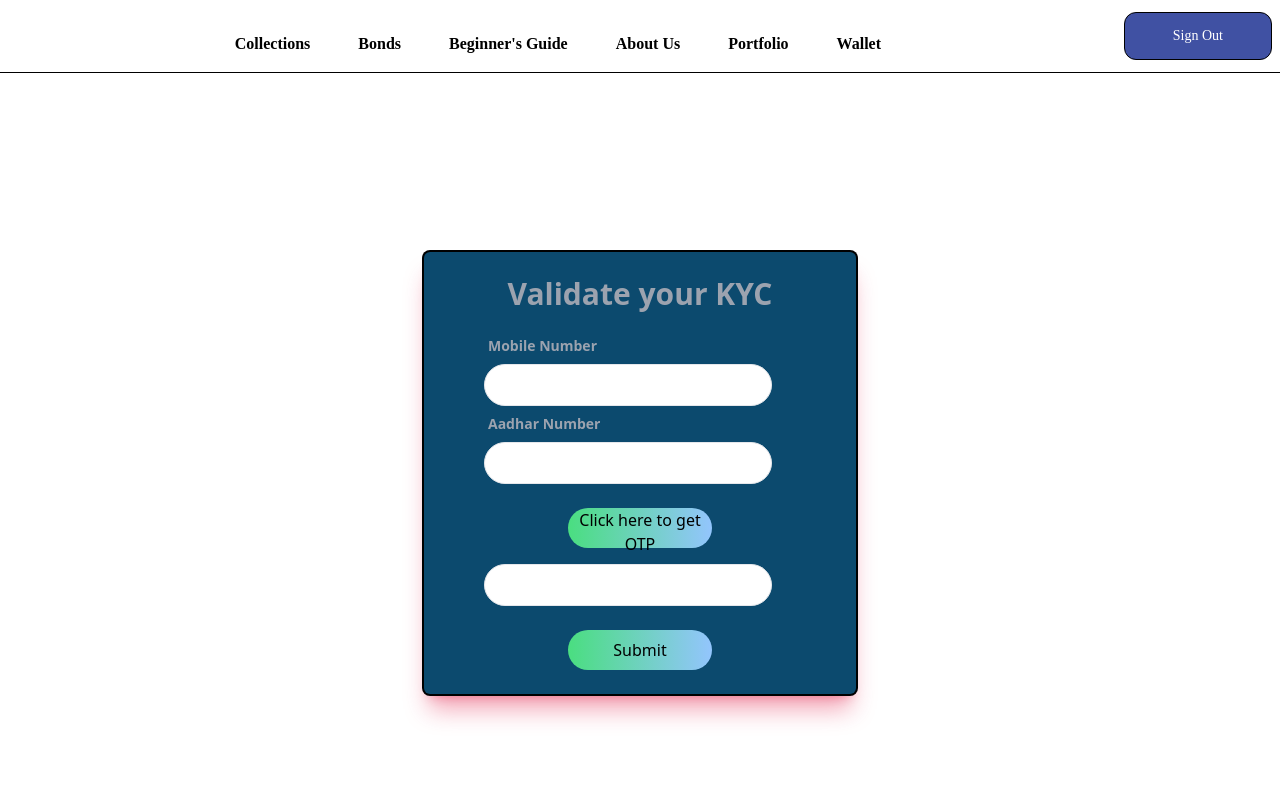
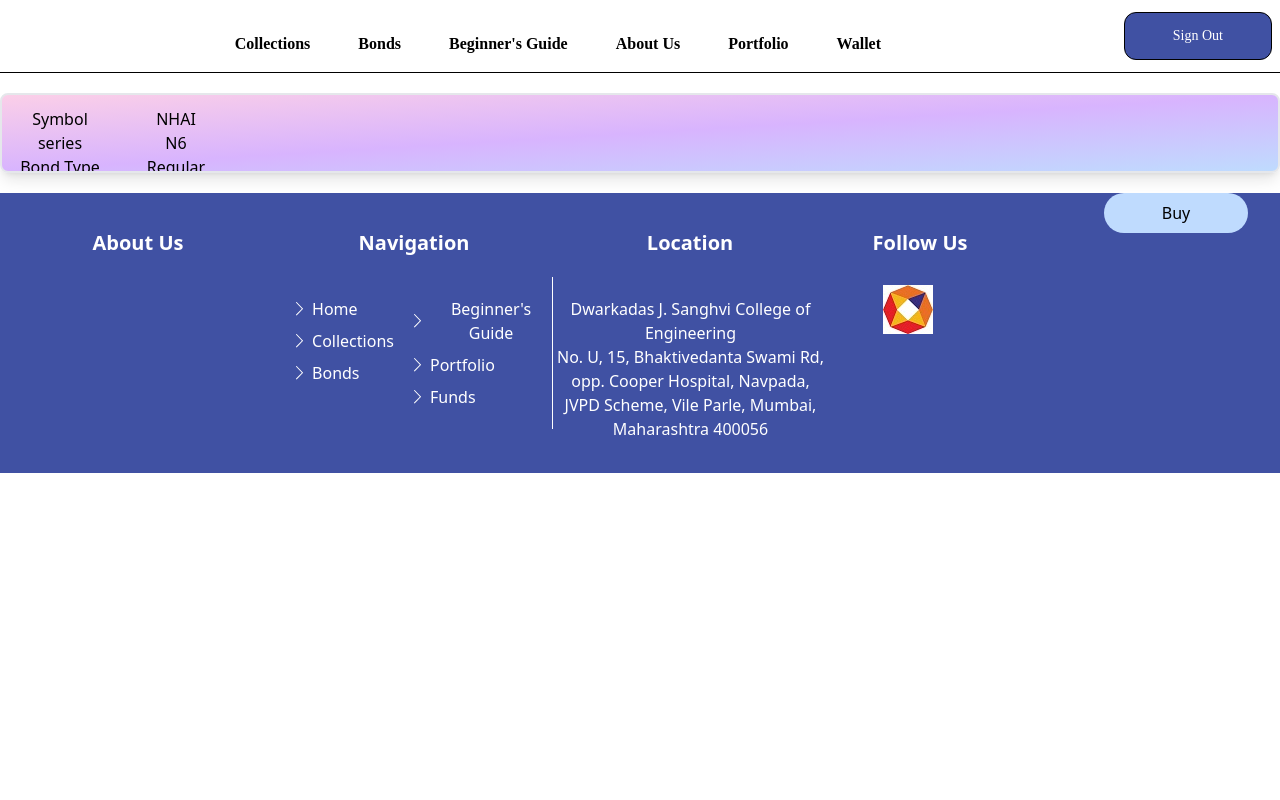
Before and after one commit to Jainilshah07/demoProject, a React (Create React App) app in the folder client/: page /order in a window 1280 px wide. Shown: the top 800 px of the page. Built offline with nearby package versions, Linux system fonts and the light colour scheme.

Commit message:
Bond1 created

```diff
--- a/client/src/App.js
+++ b/client/src/App.js
@@ -8,6 +8,7 @@ import Collection from './components/Collection';
 import Footer from './components/Footer';
 import Funds from './components/Funds';
 import Kyc from './pages/login/Kyc';
+import Order from './components/Order';
 
 function App() {
   return (
@@ -22,7 +23,7 @@ function App() {
           <Route exact path='/funds' element={<Funds />} ></Route>
           <Route exact path='/portfolio' element={<Login />} ></Route>
           <Route exact path='/kyc' element={<Kyc />} ></Route>
-          <Route exact path='/order' element={<Kyc />} ></Route>
+          <Route exact path='/order' element={<Order />} ></Route>
           {/* <Route exact path='/c' element={<Kyc />} ></Route> */}
           {/* <Route exact path='login' element={<Login />} ></Route> */}
         </Routes>
--- a/client/src/components/Order.js
+++ b/client/src/components/Order.js
@@ -4,6 +4,7 @@ const Order = () => {
     <>
       <div className="row border-2 rounded-lg overflow-hidden shadow-lg  mt-5 mb-5 h-20 bg-gradient-to-br from-pink-200  via-purple-300 to-blue-200">
         <div className="grid grid-cols-11 mt-3">
+          <div className="row">
             <div>Symbol</div>
             <div>series</div>
             <div>Bond Type</div>
@@ -15,6 +16,20 @@ const Order = () => {
             <div>Value</div>
             <div>Credit Rating</div>
             <div>Maturity Date</div>
+          </div>
+          <div className="row">
+            <div>NHAI</div>
+            <div>N6</div>
+            <div>Regular</div>
+            <div>8.75</div>
+            <div>1000.00</div>
+            <div>1242.00</div>
+            <div>-0.01</div>
+            <div>31977</div>
+            <div>39,634,532.19</div>
+            <div>CRISIL AAA STABLE</div>
+            <div>5-Feb-29</div>
+          </div>
         </div>
       </div>
       <div className="mt-4">
```
Lines whose indentation alone changed are shown as unchanged.
